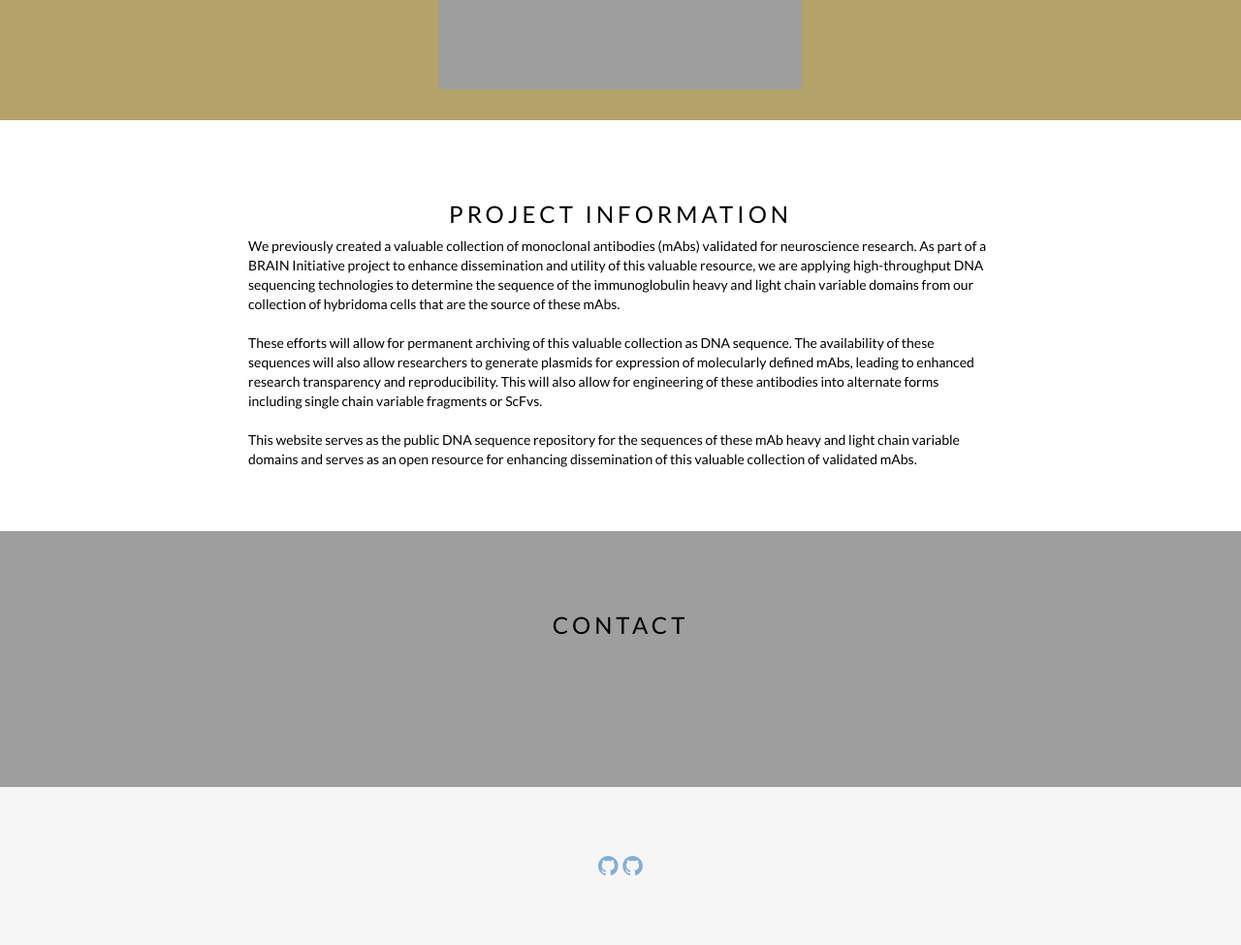
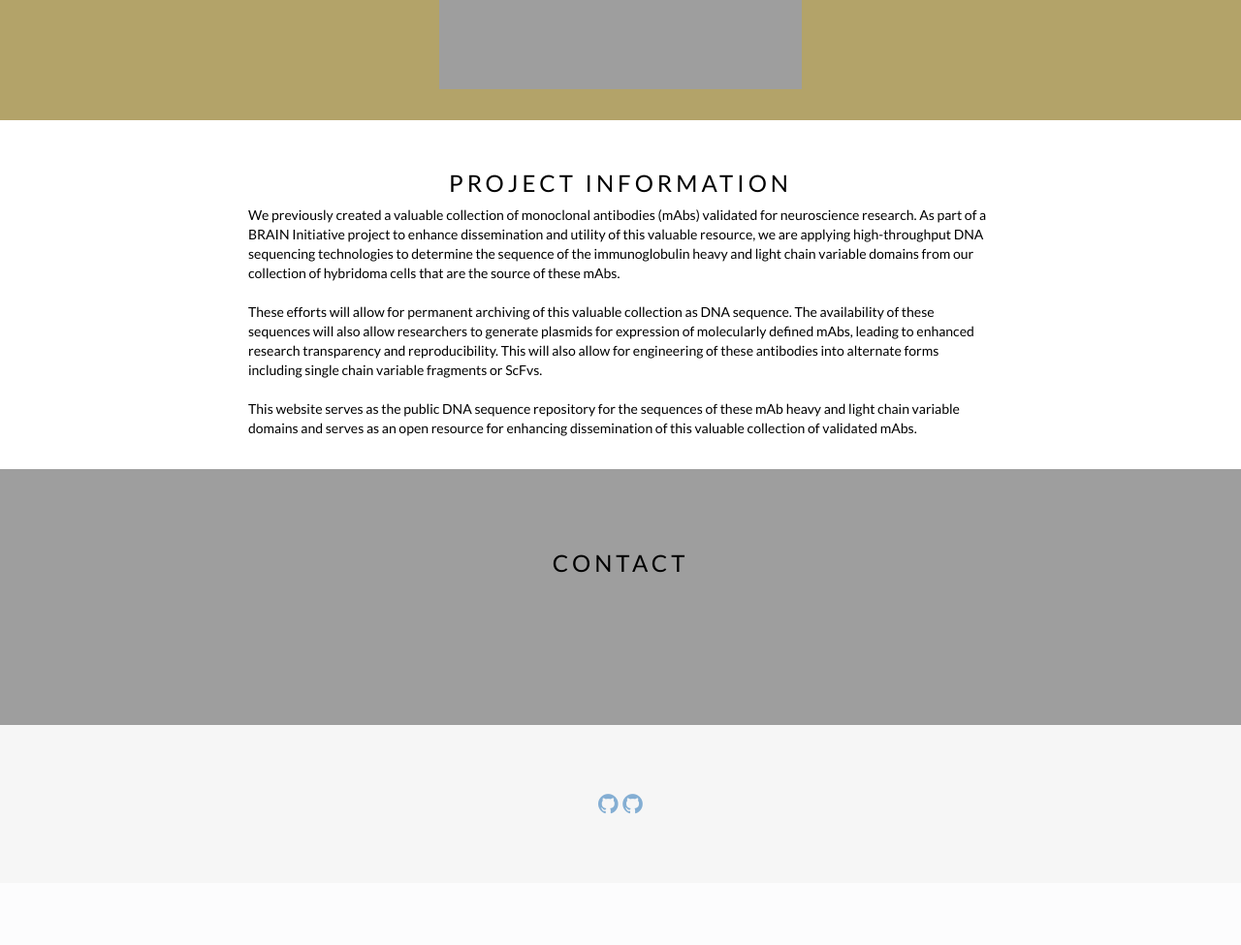
Before and after one commit to ucdavis-bioinformatics/NeuroMabSeq, a Django app: page / in a window 1280 px wide. Shown: the part 381-1356 px from the top of the page at 97% size. After the commit the page ends 1221 px from the top, so only its background shows below. Run offline with Django 3.2, Linux system fonts and the light colour scheme; some libraries are stand-ins or nearby versions; grey boxes are pictures that could not be loaded.

Commit message:
less padding

```diff
--- a/trimmer/sequence_db/templates/home.html
+++ b/trimmer/sequence_db/templates/home.html
@@ -59,7 +59,7 @@
 
   <!-- The Experience Section -->
   <div class="w3-white" id="experience">
-    <div class="w3-container w3-content w3-padding-64" style="max-width:800px">
+    <div class="w3-container w3-content w3-padding-32" style="max-width:800px">
       <h3 class="w3-wide w3-center">PROJECT INFORMATION</h3>
             <div>
                 We previously created a valuable collection of monoclonal antibodies (mAbs) validated for
```
